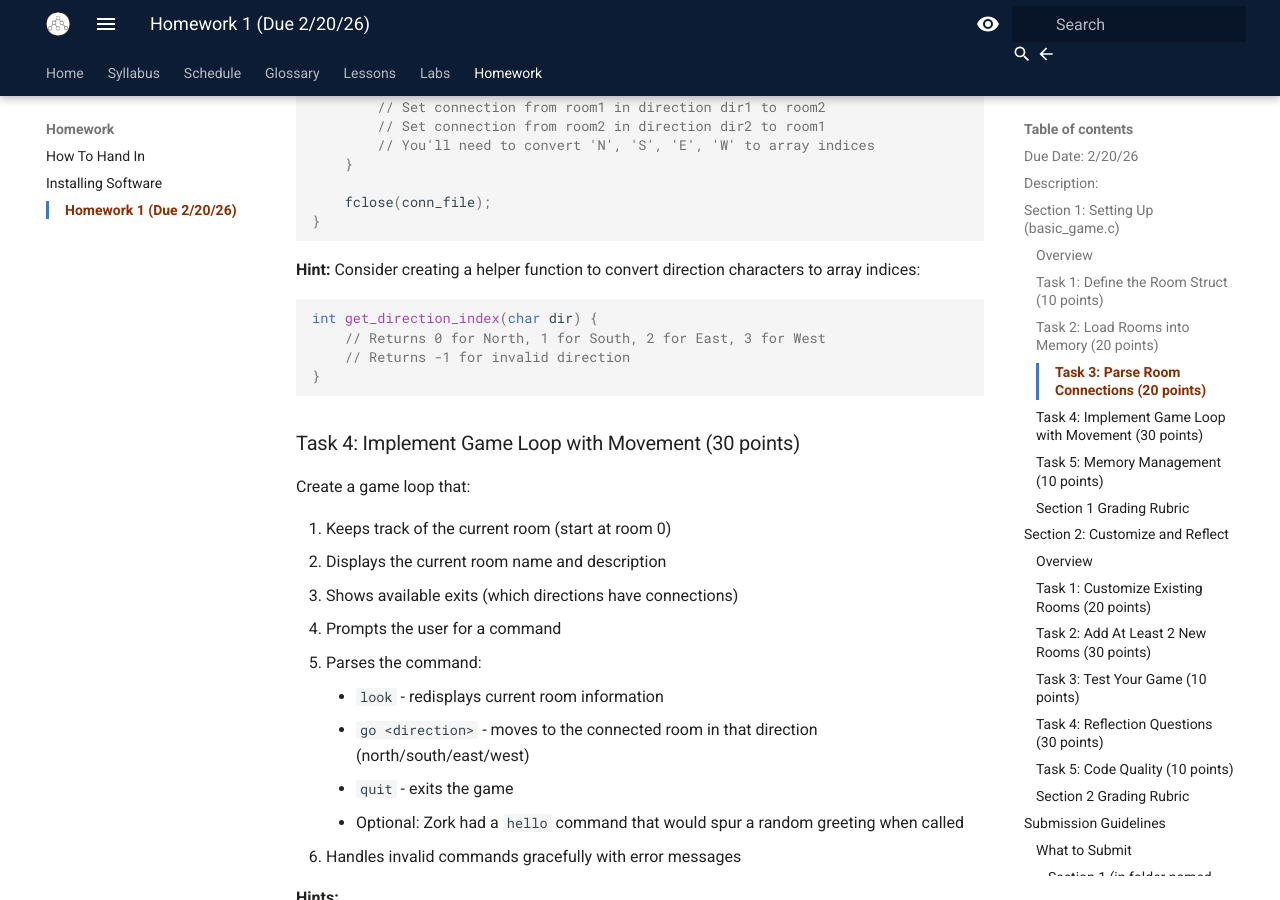
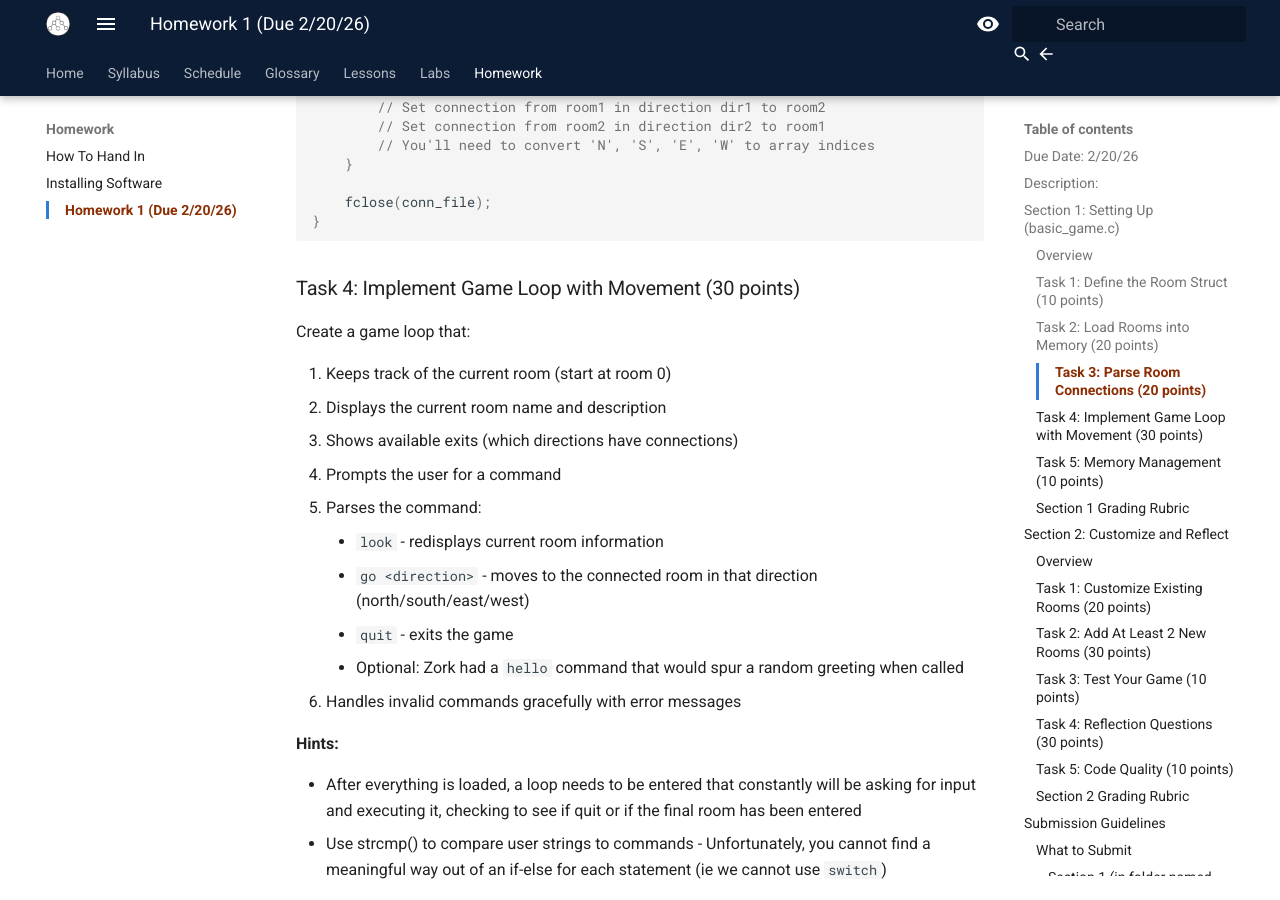
Before and after one commit to szwakoj/CS240, an MkDocs documentation site: the page built from docs/homework/1_c_review.md, in a window 1280 px wide and 900 px high, scrolled down 4463 px. Built offline with MkDocs 1.6.1 and Material for MkDocs 9.7.7, drawn with Linux system fonts in a browser that asks for light colours.

Commit message:
Remoced unhelpful hint

````diff
--- a/docs/homework/1_c_review.md
+++ b/docs/homework/1_c_review.md
@@ -137,14 +137,7 @@ void load_connections(Room* rooms, const char* filename) {
 }
 ```
 
-**Hint:** Consider creating a helper function to convert direction characters to array indices:
 
-```c
-int get_direction_index(char dir) {
-    // Returns 0 for North, 1 for South, 2 for East, 3 for West
-    // Returns -1 for invalid direction
-}
-```
 ### Task 4: Implement Game Loop with Movement (30 points)
 
 Create a game loop that:
````
